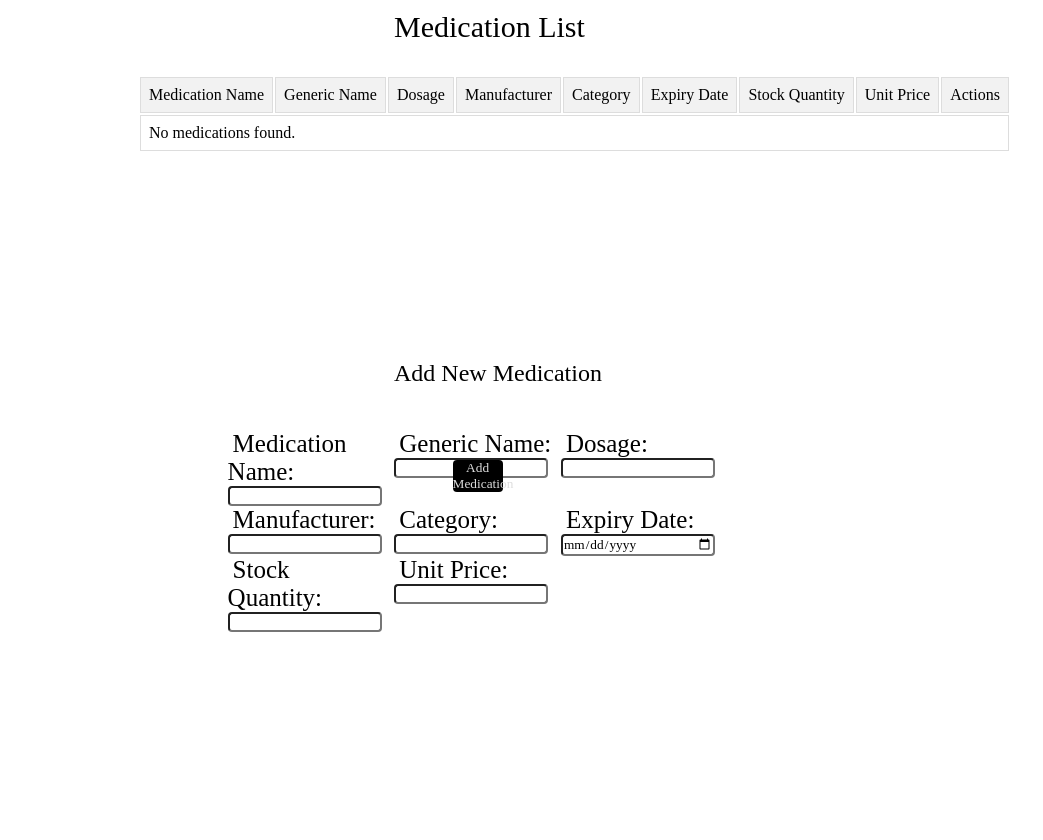
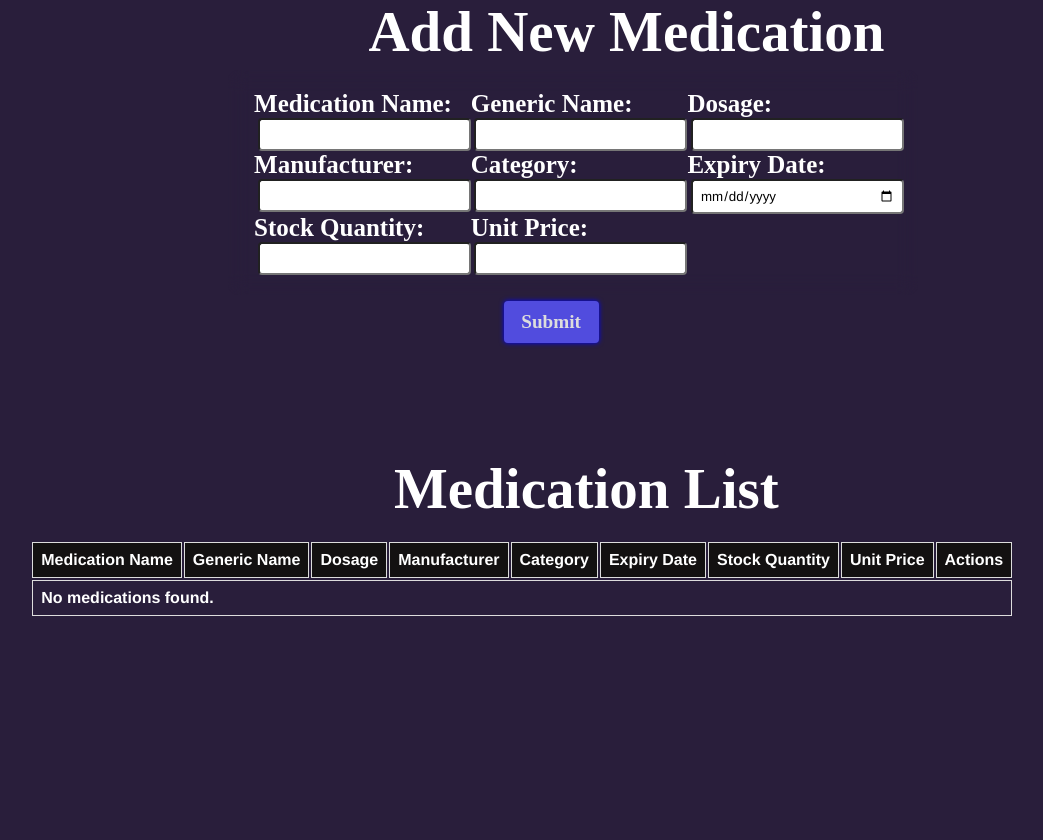
Before and after one commit to Darkbeast747474/Pharmacy_Web_App, a PHP site: page /manage_medications.php in a window 1280 px wide. Shown: the whole page, without its empty margins (54-1097 px from the left). Before the commit the page ends 632 px from the top, so only its background shows below. Run offline with PHP 8.4, Linux system fonts and the light colour scheme; data that the repository does not hold is empty; some web fonts are replaced.

Commit message:
designing login page and manage_medications

```diff
--- a/manage_medications.php
+++ b/manage_medications.php
@@ -61,6 +61,7 @@ function redirect_to_edit($medication_id)
     <div class="container">
         <h2 class="mlist">Medication List</h2>
         <div class="med_list">
+
             <table>
                 <thead>
                     <tr>
@@ -138,11 +139,12 @@ function redirect_to_edit($medication_id)
                     <label for="unit_price">Unit Price:</label>
                     <input type="number" name="unit_price" required>
                 </div>
-                <button class="submit" type="submit" name="submit">Add Medication</button>
+                <button class="submit" type="submit" name="submit">Submit</button>
             </form>
 
         </div>
     </div>
+
 </body>
 
 </html>
--- a/static/med.css
+++ b/static/med.css
@@ -13,20 +13,30 @@ body {
     font-family: sans-serif;
     margin: 0;
     padding: 0;
+    background-color: #291e3b;
+
+
 }
 
 .container {
+
     display: grid;
     grid-template-columns: repeat(2, 1fr);
-    gap: 20px;
+
+
+
 }
 
 .med_list {
     position: absolute;
     left: 15%;
-    margin-top: 75px;
+    margin-top: 100px;
     border-collapse: collapse;
     width: fit-content;
+    height: 300px;
+    top: 55%;
+
+
 }
 
 th,
@@ -34,10 +44,19 @@ td {
     border: 1px solid #ddd;
     padding: 8px;
     text-align: left;
+    color: white;
+    font-weight: bold;
+    font-family: 'Franklin Gothic Medium', 'Arial Narrow', Arial, sans-serif;
+   position: relative;
+   right: 11%;
+   overflow: auto;
+
+
 }
 
 th {
-    background-color: #f2f2f2;
+    background-color: #131111;
+
 }
 
 
@@ -45,6 +64,11 @@ input {
     width: 90%;
     border-radius: 4px;
     margin-right: 10px;
+    padding: 7px;
+    margin-left: 10px;
+    font-weight: 400;
+    font-family: 'Franklin Gothic Medium', 'Arial Narrow', Arial, sans-serif;
+
 }
 
 label {
@@ -53,60 +77,80 @@ label {
 }
 
 input:focus {
-    border-color: #000000;
-    box-shadow: 0px 0px 8px #000000;
+    border-color: #5a9bff;
+    box-shadow: 0px 0px 10px #5a9bff;
     outline: none;
 }
 
 .mlist {
-    margin-top: 10px;
+
     position: absolute;
     left: 35%;
-    font-size: 30px;
+    top: 57%;
+
+
+
 }
 
 .ad {
     position: absolute;
-    top: 40%;
-    left: 35%;
+    bottom: 92%;
+    left: 33%;
     margin-top: 40px;
-    width: fit-content;
+
+
+
 }
 
 .med_add {
     position: absolute;
-    top: 45%;
+    top: 10;
     left: 22%;
     margin-top: 70px;
-    width: 500px;
+    width: 650px;
+  border-radius: 10px;
+  padding:20px;
+  backdrop-filter: blur(10px);
+
+
 }
 
 .med_add form{
     display: grid;
     grid-template-columns: repeat(3, 1fr);
+
 }
 
 .submit{
-    background-color: #000000;
+
+    background-color: #514cde;
+    font-size: larger;
     color: #ddd;
     position: absolute;
-    left: 45%;
+    top: 89%;
+    width: 95px;
     border: none;
     border-radius: 4px;
     cursor: pointer;
     margin-top: 30px;
-    width: 10%;
+   padding: 10px;
+    left: 40%;
+    box-shadow: 0 0 5px blue;
+    font-weight: bold;
 }
 
 .success {
     position: absolute;
-    left: 20%;
-    background-color: #4CAF50;
+    left: 45%;
+    background-color: #39db36;
     color: white;
     padding: 20px;
     border-radius: 5px;
     margin-bottom: 10px;
-    width: 80%;
+    width: 40%;
+    align-items: center;
+    z-index: 1;
+
 }
 
 .error {
@@ -119,3 +163,18 @@ input:focus {
     margin-bottom: 10px;
     width: 80%;
 }
+label
+{
+    color: white;
+    font-weight: bolder;
+}
+
+h2
+{
+    position:relative;
+    color: white;
+    font-size: 57px;
+    font-weight: bolder;
+    left: 30%;
+    bottom: 47%;
+}
```
Also changed, not shown: static/Interface.css (+2 -6 lines), static/login.css (+6 -3 lines), static/10529590.jpg (added).
